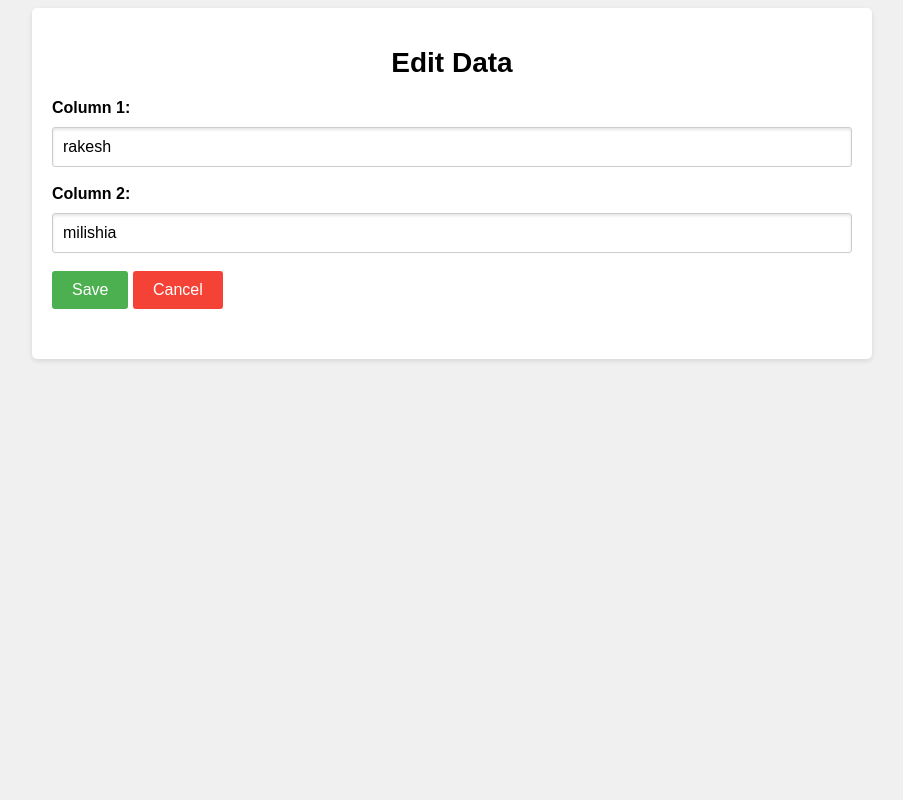
After one commit to Arpan-tech-create/SINGLE_PAGE_WEB_APP_ISRO, a Flask app: page /edit_data/2 in a window 1280 px wide. The commit adds this page. Shown: the whole page, without its empty margins (188-1091 px from the left). Run offline with Flask 3, Linux system fonts and the light colour scheme; data comes from the database, SQL or seed files in the repository; both versions use the stored data as it was after the commit.

Commit message:
'all the chnages'

```diff
--- a/main.py
+++ b/main.py
@@ -31,12 +31,22 @@ def delete_data(id):
     conn.close()
     return jsonify({'message': 'Row deleted successfully'})
 
+@app.route('/edit_data/<int:id>', methods=['GET', 'POST'])
+def edit_data(id):
+    conn = sqlite3.connect('database.db')
+    cur = conn.cursor()
 
+    if request.method == 'POST':
+        data = request.form
+        cur.execute('UPDATE table_name SET column1 = ?, column2 = ? WHERE id = ?', (data['column1'], data['column2'], id))
+        conn.commit()
+        conn.close()
+        return redirect('/')
 
-
-
-
-
+    cur.execute('SELECT * FROM table_name WHERE id = ?', (id,))
+    data = cur.fetchone()
+    conn.close()
+    return render_template('edit.html', data=data)
 
 if __name__ == '__main__':
     app.run(debug=True)
--- /dev/null
+++ b/static/edit.css
@@ -0,0 +1,91 @@
+body {
+    background-color: #f0f0f0;
+    font-family: Arial, sans-serif;
+}
+
+.container {
+    max-width: 800px;
+    margin: 0 auto;
+    background-color: #fff;
+    padding: 20px;
+    border-radius: 5px;
+    box-shadow: 0 2px 5px rgba(0,0,0,0.1);
+}
+
+h1 {
+    font-size: 28px;
+    margin-bottom: 20px;
+    text-align: center;
+}
+
+form {
+    margin-bottom: 30px;
+}
+
+label {
+    display: block;
+    margin-bottom: 10px;
+    font-size: 16px;
+    font-weight: bold;
+}
+
+input[type="text"] {
+    width: 100%;
+    padding: 10px;
+    font-size: 16px;
+    border: 1px solid #ccc;
+    border-radius: 3px;
+    box-shadow: inset 0 2px 3px rgba(0,0,0,0.1);
+}
+
+button[type="submit"] {
+    background-color: #4CAF50;
+    color: #fff;
+    padding: 10px 20px;
+    border: none;
+    border-radius: 3px;
+    font-size: 16px;
+    cursor: pointer;
+}
+
+button[type="submit"]:hover {
+    background-color: #2E8B57;
+}
+
+button[type="submit"]:active {
+    background-color: #3e8e41;
+    box-shadow: 0 1px #666;
+    transform: translateY(1px);
+}
+
+button[type="button"] {
+    background-color: #f44336;
+    color: #fff;
+    padding: 10px 20px;
+    border: none;
+    border-radius: 3px;
+    font-size: 16px;
+    cursor: pointer;
+}
+
+button[type="button"]:hover {
+    background-color: #d32f2f;
+}
+
+button[type="button"]:active {
+    background-color: #c62828;
+    box-shadow: 0 1px #666;
+    transform: translateY(1px);
+}
+
+.error {
+    color: red;
+    font-size: 14px;
+    margin-top: 10px;
+}
+
+.success {
+    color: green;
+    font-size: 14px;
+    margin-top: 10px;
+}
--- a/static/style.css
+++ b/static/style.css
@@ -1,6 +1,6 @@
 .container {
 	margin: auto;
-	max-width: 400px;
+	max-width: 500px;
 	margin: auto;
 	padding: 10px;
 	border: 1px solid black;
--- /dev/null
+++ b/templates/edit.html
@@ -0,0 +1,20 @@
+<html>
+<head>
+    <title>Edit Data</title>
+    <link rel="stylesheet" href="{{url_for('static',filename='edit.css')}}">
+</head>
+<body>
+    <div class="container">
+        <h1>Edit Data</h1>
+        <form id="edit-data-form" method="post" action="{{ url_for('edit_data', id=data[0]) }}">
+            <label for="column1">Column 1:</label>
+            <input type="text" id="column1" name="column1" value="{{ data[1] }}"><br><br>
+            <label for="column2">Column 2:</label>
+            <input type="text" id="column2" name="column2" value="{{ data[2] }}"><br><br>
+            <button type="submit" id="edit-data-form">Save</button>
+            <button type="button" onclick="location.href='{{ url_for('index') }}'">Cancel</button>
+
+        </form>
+    </div>
+</body>
+</html>
--- a/templates/index.html
+++ b/templates/index.html
@@ -33,6 +33,8 @@
                     <td>{{ row[2] }}</td>
                     <td>
                         <button type="button" id="delete-btn-{{ row[0] }}" class="delete-button">Delete</button>
+                        <a href="{{ url_for('edit_data', id=row[0]) }}" class="edit-button">Edit</a>
+
                         </td>
 
                 </tr>
```
Also changed, not shown: database.db.
